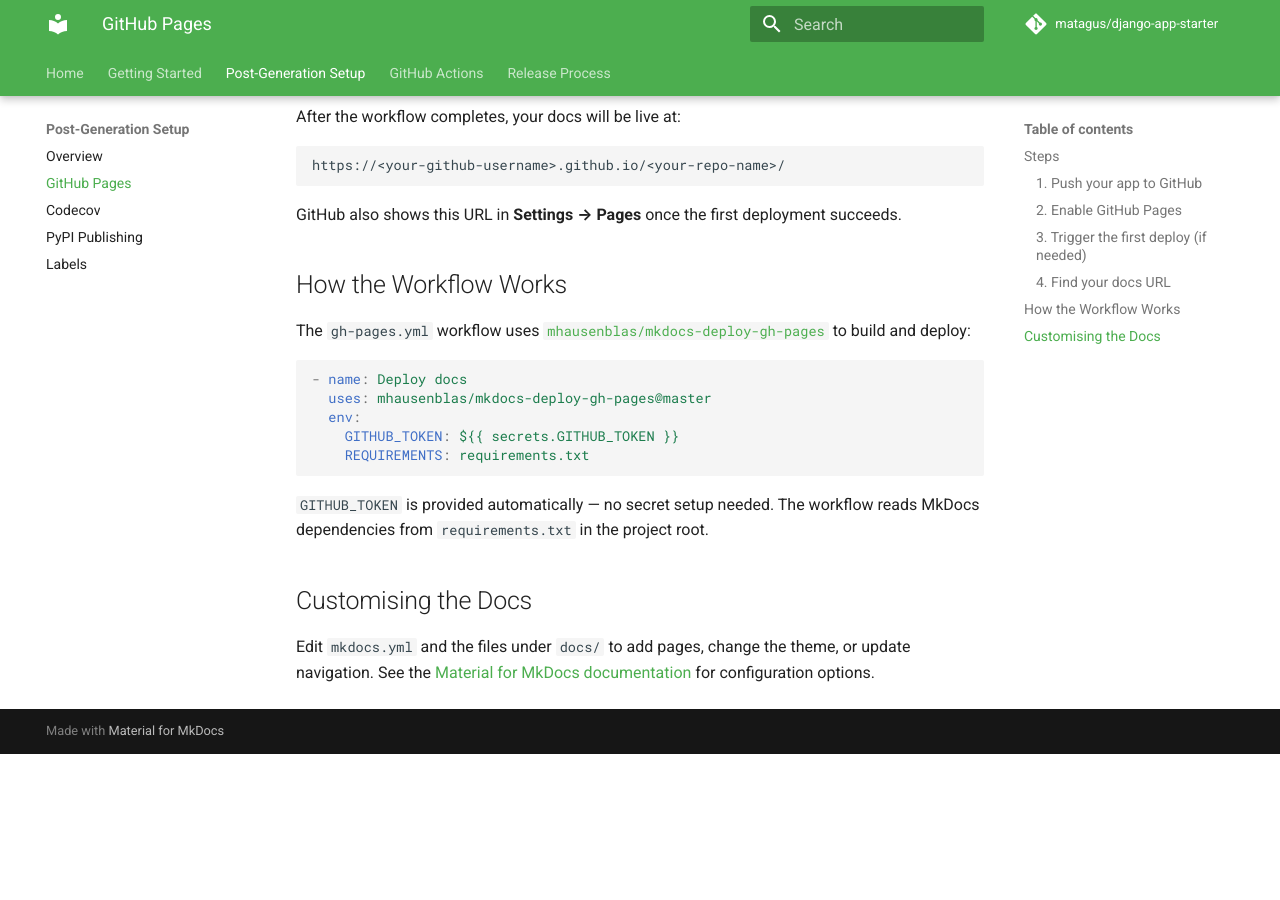
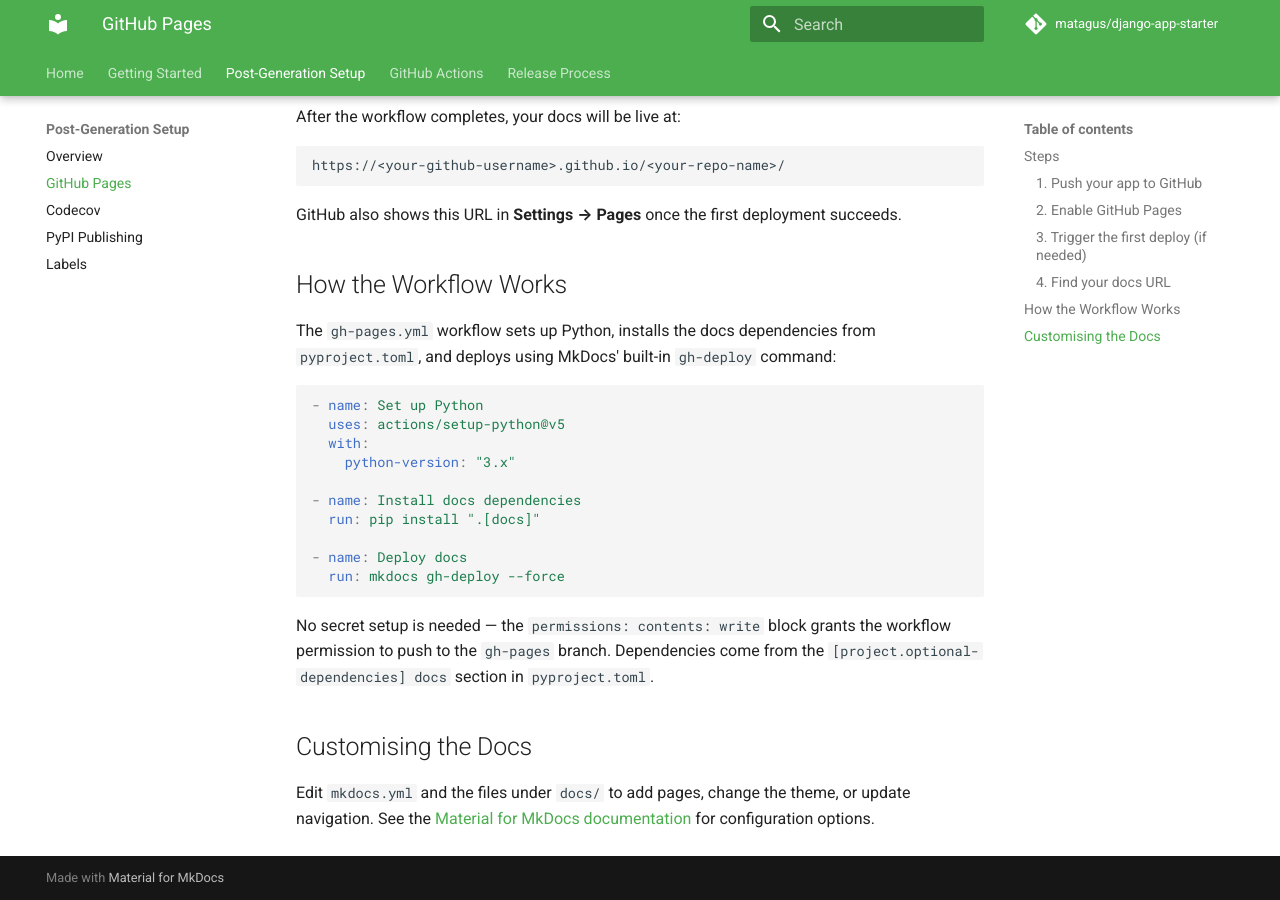
Before and after one commit to matagus/django-app-starter, an MkDocs documentation site: the page built from docs/setup/github-pages.md, in a window 1280 px wide and 900 px high, scrolled down 982 px. Built offline with MkDocs 1.6.1 and Material for MkDocs 9.7.7, drawn with Linux system fonts in a browser that asks for light colours; comment, search, counter and statistics services are not loaded; before the commit the page ends 1736 px from its top, so only the background shows below that.

Commit message:
Fix gh-pages workflow to use pyproject.toml instead of requirements.txt
 - Replace stale mhausenblas/mkdocs-deploy-gh-pages@master action with standard Python setup + mkdocs gh-deploy --force
 - Install docs deps via pip install ".[docs]" (from pyproject.toml) — no requirements.txt needed
 - Add permissions: contents: write so the workflow can push to the gh-pages branch
 - Update docs to reflect the new workflow steps

````diff
--- a/docs/setup/github-pages.md
+++ b/docs/setup/github-pages.md
@@ -38,17 +38,22 @@ GitHub also shows this URL in **Settings → Pages** once the first deployment s
 
 ## How the Workflow Works
 
-The `gh-pages.yml` workflow uses [`mhausenblas/mkdocs-deploy-gh-pages`](https://github.com/mhausenblas/mkdocs-deploy-gh-pages) to build and deploy:
+The `gh-pages.yml` workflow sets up Python, installs the docs dependencies from `pyproject.toml`, and deploys using MkDocs' built-in `gh-deploy` command:
 
 ```yaml
+- name: Set up Python
+  uses: actions/setup-python@v5
+  with:
+    python-version: "3.x"
+
+- name: Install docs dependencies
+  run: pip install ".[docs]"
+
 - name: Deploy docs
-  uses: mhausenblas/mkdocs-deploy-gh-pages@master
-  env:
-    GITHUB_TOKEN: ${{ secrets.GITHUB_TOKEN }}
-    REQUIREMENTS: requirements.txt
+  run: mkdocs gh-deploy --force
 ```
 
-`GITHUB_TOKEN` is provided automatically — no secret setup needed. The workflow reads MkDocs dependencies from `requirements.txt` in the project root.
+No secret setup is needed — the `permissions: contents: write` block grants the workflow permission to push to the `gh-pages` branch. Dependencies come from the `[project.optional-dependencies] docs` section in `pyproject.toml`.
 
 ## Customising the Docs
 
````
Also changed, not shown: src/.github/workflows/gh-pages.yml (+14 -6 lines).
